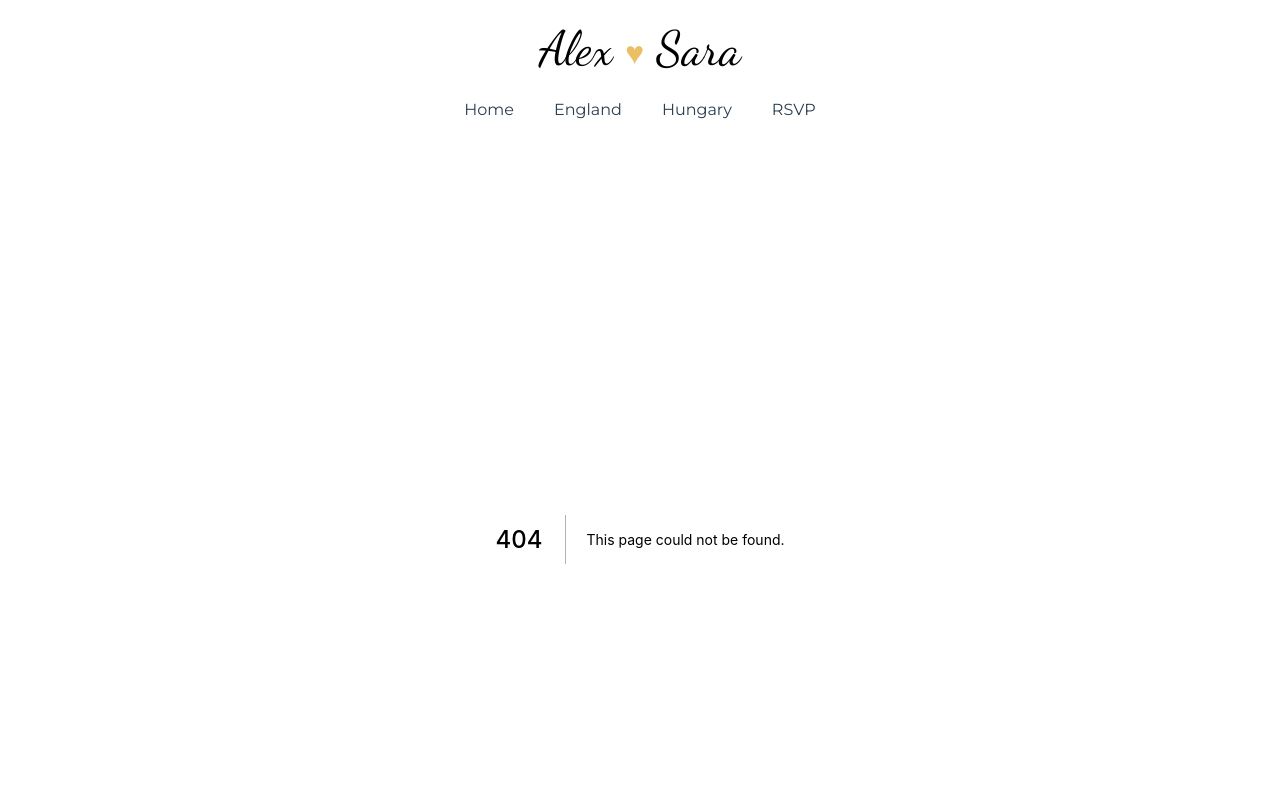
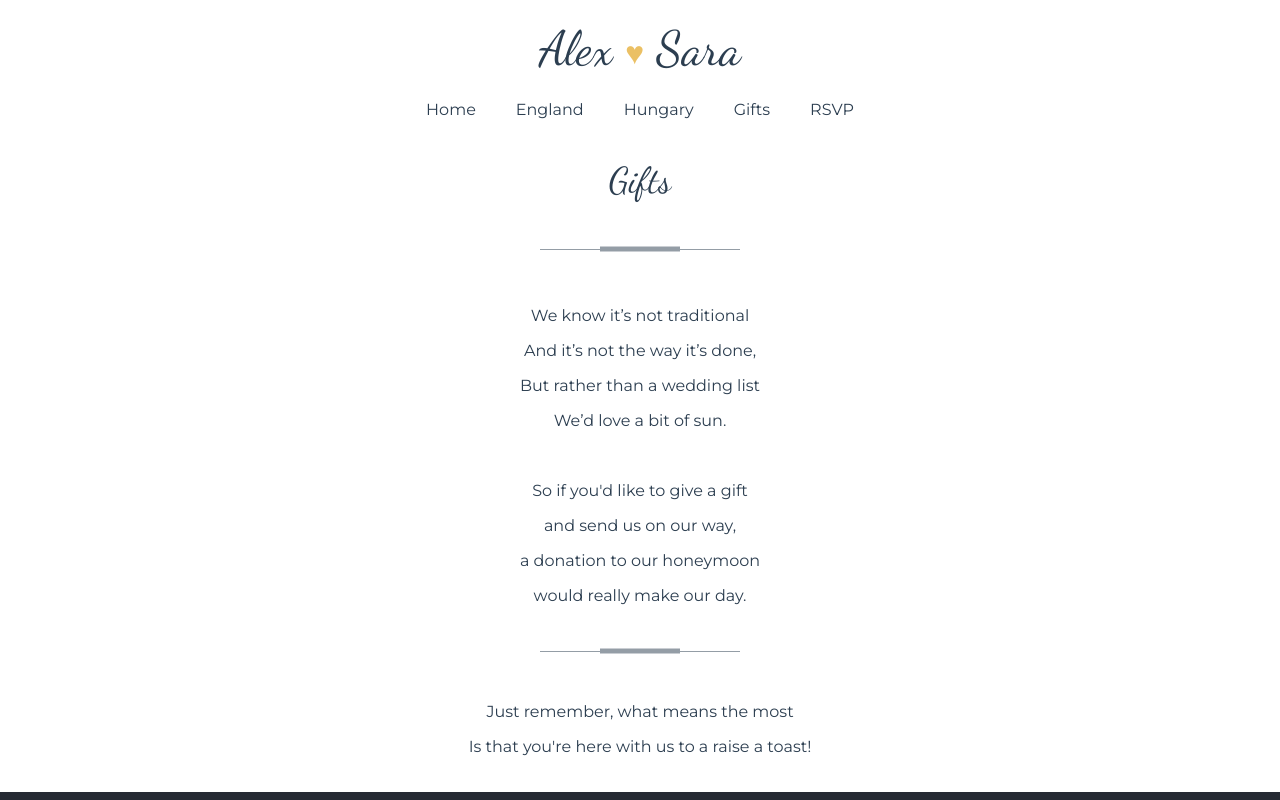
Before and after one commit to alexnaish/wedding-website, a Next.js app in the folder frontend/: page /gifts in a window 1280 px wide. Before the commit this address had no page. Shown: the top 800 px of the page. Built offline with nearby package versions, Linux system fonts and the light colour scheme.

Commit message:
feat: gift page

```diff
--- a/frontend/components/Navigation/index.js
+++ b/frontend/components/Navigation/index.js
@@ -10,6 +10,7 @@ export default () => {
         <li className="nav__item"><Link href="/"><a>Home</a></Link></li>
         <li className="nav__item"><Link href="/england"><a>England</a></Link></li>
         <li className="nav__item"><Link href="/hungary"><a>Hungary</a></Link></li>
+        <li className="nav__item"><Link href="/gifts"><a>Gifts</a></Link></li>
         <li className="nav__item"><Link href="/rsvp"><a>RSVP</a></Link></li>
       </ul>
     </header>
--- a/frontend/components/Section/index.js
+++ b/frontend/components/Section/index.js
@@ -2,9 +2,9 @@ import Heading from '../Heading';
 
 import './section.scss';
 
-export default ({ heading, intro, children }) => {
+export default ({ heading, intro, textAlign, children }) => {
   return (
-    <div className="section">
+    <div className="section" style={{textAlign}}>
       <Heading text={heading} />
       {
         intro && <div className="section__intro">{ intro }</div>
--- /dev/null
+++ b/frontend/pages/gifts.js
@@ -0,0 +1,20 @@
+import Divider from '../components/Divider';
+import Section from '../components/Section';
+
+export default () =>
+  <Section heading="Gifts" textAlign="center">
+		<p>We know it’s not traditional</p>
+		<p>And it’s not the way it’s done,</p>
+		<p>But rather than a wedding list</p>
+		<p>We’d love a bit of sun.</p>
+		<br />
+		<p>So if you'd like to give a gift</p>
+		<p>and send us on our way,</p>
+		<p>a donation to our honeymoon</p>
+		<p>would really make our day.</p>
+
+
+		<Divider theme="dark" narrow={true} />
+		<p>Just remember, what means the most</p>
+		<p>Is that you're here with us to a raise a toast!</p>
+	</Section>;
```
